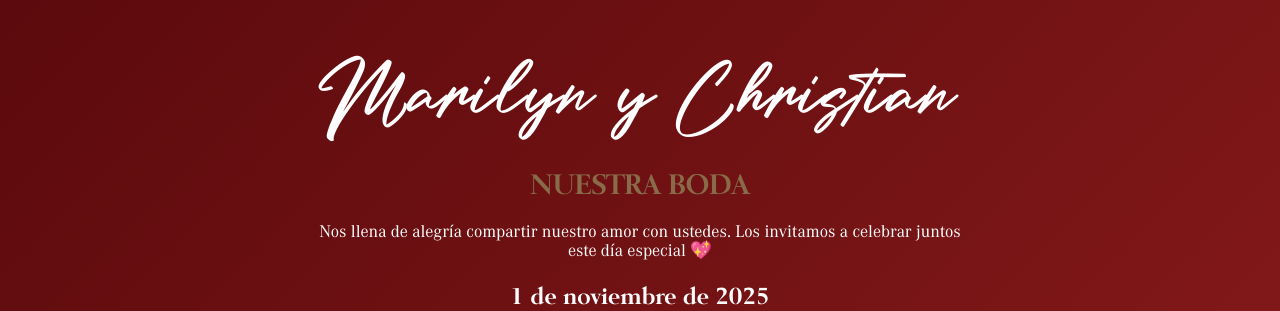
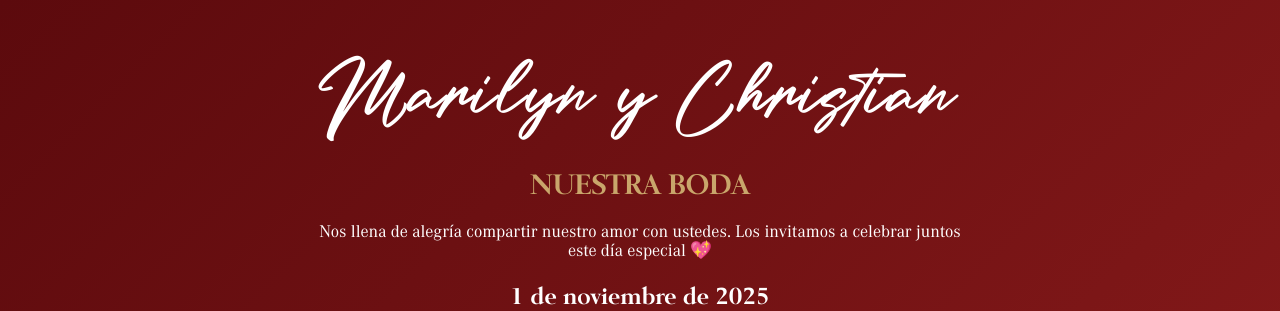
Before and after one commit to mavallejo31/boda, a plain HTML site: page index.html in a window 1280 px wide. Shown: the top 311 px of the page. Drawn offline with Linux system fonts and the light colour scheme.

Commit message:
Update index.html

```diff
--- a/index.html
+++ b/index.html
@@ -82,7 +82,7 @@ fecha-boda {
 .subtitulo-destacado {
   font-family: 'BelfastBold', sans-serif;
   font-size: 1.7em;
-  color: #896B49;
+  color: #c9a66b;
   font-weight: bold;
 }
 
```
